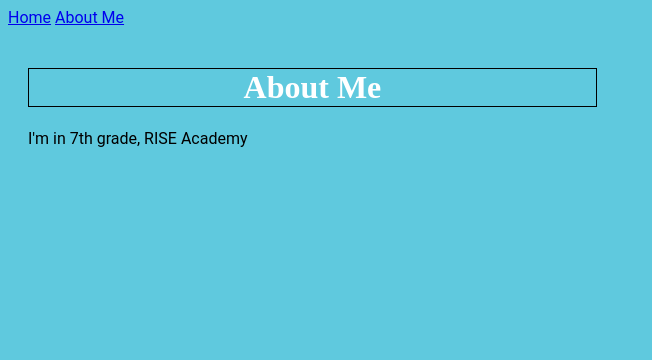
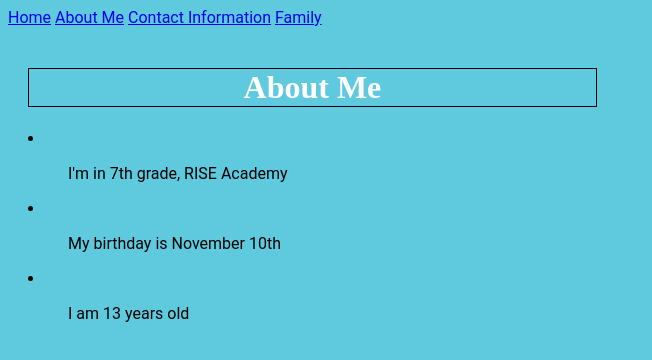
Before and after one commit to Zoya-Jafri-rise-schools/Personal-Page, a plain HTML site: page about.html in a window 1280 px wide. Shown: the whole page, without its empty margins (0-652 px from the left). Drawn offline with Linux system fonts and the light colour scheme.

Commit message:
Added pages and info

```diff
--- a/about.html
+++ b/about.html
@@ -2,11 +2,6 @@
 <html>
 
 <head>
-  <!-- Navigation Bar -->
-  <nav>
-    <a href="put the name of the main file here.html">Home</a>
-      <a href="about.html">About Me</a>
-  </nav>
 
   <style>
     body {
@@ -29,16 +24,24 @@
 
 <body>
 
+  <!-- Navigation Bar -->
+  <nav>
+    <a href="put the name of the main file here.html">Home</a>
+      <a href="about.html">About Me</a>
+    <a href="contact.html">Contact Information</a>
+    <a href="family.html">Family</a>
 
+
+  </nav>
 
   <div class="box">
     <h1>About Me</h1>
     <p>
-     I'm in 7th grade, RISE Academy
-    </p>
-    <p>
-
-    </p>
+      <li>
+  <ul> I'm in 7th grade, RISE Academy</ul>
+<li><ul>My birthday is November 10th</ul>
+        <li><ul>I am 13 years old</ul>
+      </li>    </p>
   </div>
 
 </body>
```
